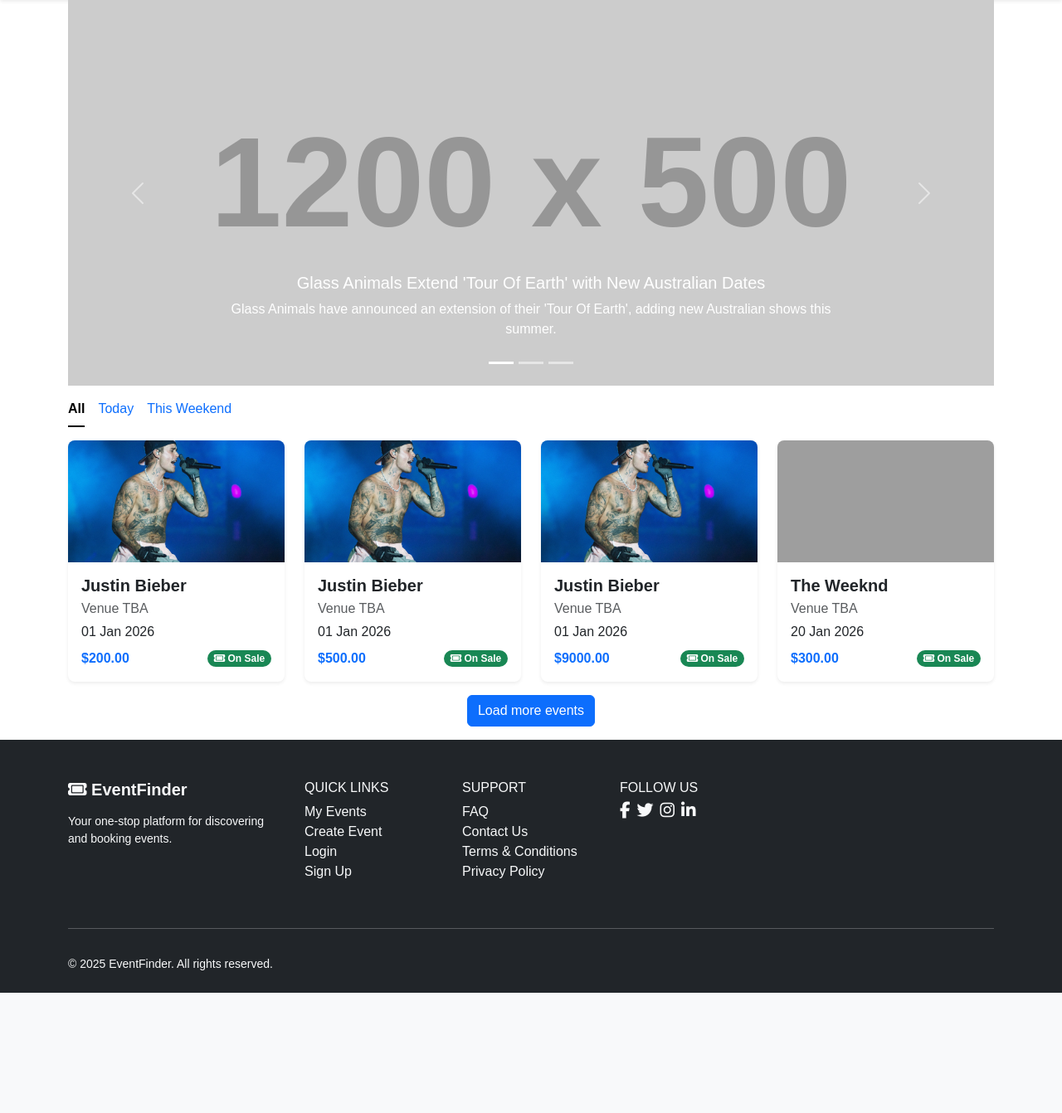
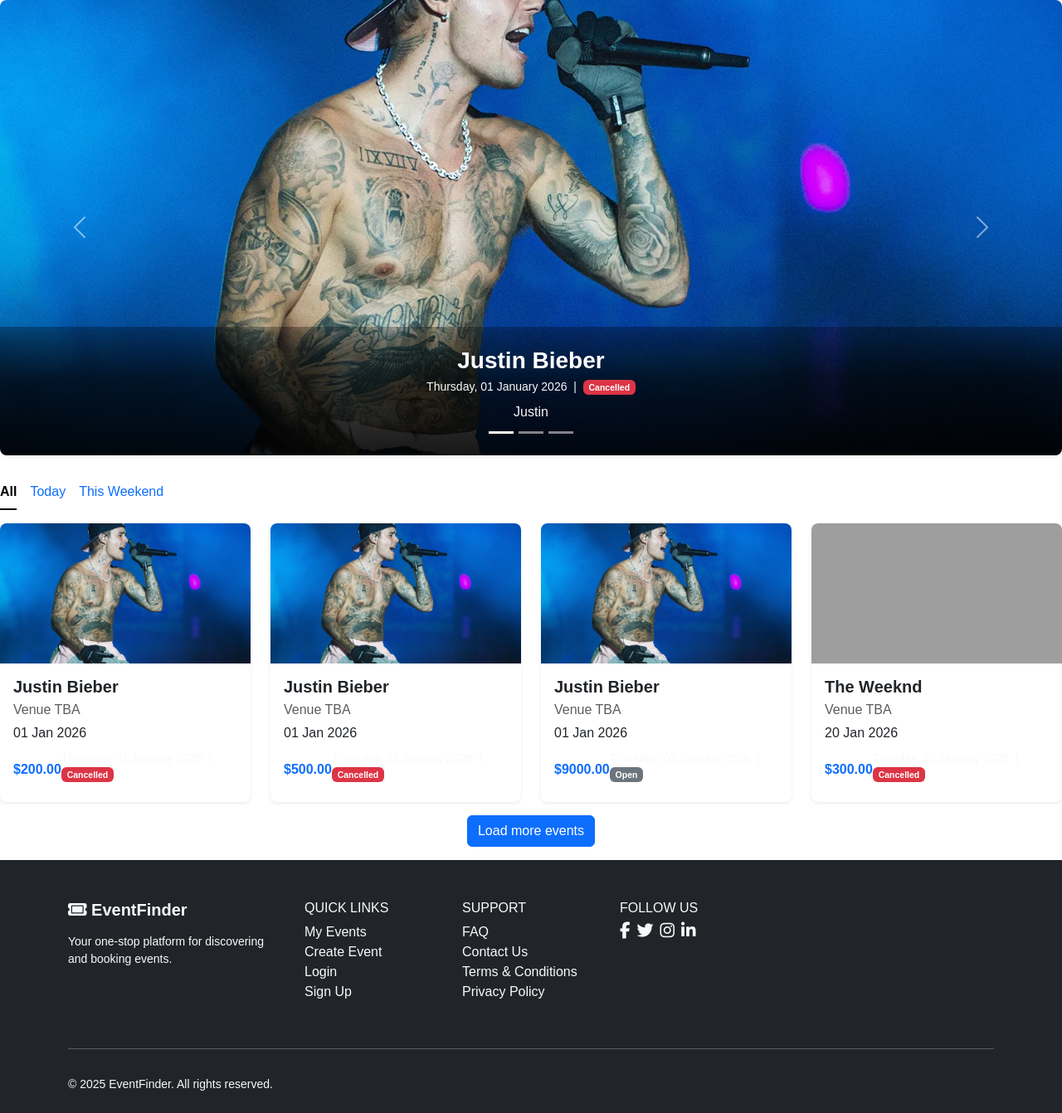
Before and after one commit to suzuki-02/a2_group24, a Flask app: page / in a window 1280 px wide. Shown: the part 94-1436 px from the top of the page at 83% size. Before the commit the page ends 1291 px from the top, so only its background shows below. Run offline with Flask 3, Linux system fonts and the light colour scheme; grey boxes labelled with a size stand in for pictures from a placeholder-image service; some libraries are stand-ins or nearby versions; grey boxes are pictures that could not be loaded.

Commit message:
Show event status on featured events carousel and update templates

```diff
--- a/website/forms.py
+++ b/website/forms.py
@@ -1,5 +1,5 @@
 from flask_wtf import FlaskForm
-from wtforms.fields import TextAreaField, SubmitField, StringField, PasswordField, DateField, DecimalField, IntegerField
+from wtforms.fields import TextAreaField, SubmitField, StringField, PasswordField, DateField, DecimalField, IntegerField, BooleanField
 from wtforms.validators import InputRequired, Email, EqualTo, NumberRange
 from flask_wtf.file import FileRequired, FileField, FileAllowed, ValidationError
 
@@ -37,6 +37,7 @@
         InputRequired(), NumberRange(min=1, message="At least 1 ticket required")
     ])
     description = TextAreaField('Description', validators=[InputRequired()])
+    featuredevent = BooleanField('Make this a featured event')
     image = FileField('Event Image', validators=[
     FileRequired(message = 'Image cannot be empty'),
     FileAllowed(ALLOWED_FILE, message='Only supports png, jpg, JPG, PNG')])
--- a/website/models.py
+++ b/website/models.py
@@ -31,6 +31,7 @@
     price = db.Column(db.Float, nullable=False)
     description = db.Column(db.String(200))
     image = db.Column(db.String(400))
+    featuredevent = db.Column(db.Boolean, default=False)
 
     # Event state (Open, Inactive, Sold Out, Cancelled)
     status = db.Column(db.String(20), nullable=False, default="Open")
--- a/website/templates/_event_cards.html
+++ b/website/templates/_event_cards.html
@@ -18,9 +18,21 @@
           <p class="fw-semibold text-primary mb-0">
             {{ "$%.2f"|format(event.price) if event.price else "Free" }}
           </p>
-              <span class="badge rounded-pill bg-success">
-                <i class="fa-solid fa-ticket"></i> On Sale
+          <!-- Date and Status -->
+          <p class="text-light mb-2">
+            <small>
+              <i class="bi bi-calendar-event"></i>
+              {{ event.date.strftime('%A, %d %B %Y') if event.date else '' }}
+              &nbsp;|&nbsp;
+              <span class="badge
+                {% if event.status == 'Cancelled' %}bg-danger
+                {% elif event.status == 'Sold Out' %}bg-warning text-dark
+                {% elif event.status == 'Active' %}bg-success
+                {% else %}bg-secondary{% endif %}">
+                {{ event.status or 'Status Unknown' }}
               </span>
+            </small>
+          </p>
         </div>
       </div>
     </div>
--- a/website/templates/base.html
+++ b/website/templates/base.html
@@ -80,29 +80,6 @@
                     </ul>
                 </div>
             </div>
-        </nav>
-
-
-        <!-- The code below is for debugging routes. You can remove it -->
-        <!-- {% if current_user.is_authenticated %}
-        <h2>Hello, {{ current_user.first_name }}!</h2>
-        <a href="{{ url_for('auth.logout') }}">Logout</a>
-        {% else %}
-        <h2>Hello, Guest!</h2>
-        <p><strong>Test Login</strong></p>
-        <p>Email: <code>john@example.com</code></p>
-        <p>Password: <code>pass</code></p>
-        <a href="{{ url_for('auth.login') }}">Login</a>
-        {% endif %}
-        <a href="{{ url_for('auth.register') }}">Register</a>
-        <a href="{{ url_for('main.index') }}">Home</a>
-        <a href="/events/1">Event-1</a>
-        <a href="/events/create">Create an event</a> -->
-        <!-- End debug section -->
-
-        <!-- Navbar -->
-        <nav>
-            <!-- Your navbar should go here -->
         </nav>
 
     <!-- flashes any messages to the user -->
--- a/website/templates/index.html
+++ b/website/templates/index.html
@@ -1,66 +1,10 @@
 {% extends "base.html" %}
 
 {% block content %}
-<!-- Featured events carosel -->
 
-<div class="container overflow-hidden">
-
-  <div id="carouselExampleCaptions" class="carousel slide mb-2">
-    <div class="carousel-indicators">
-      <button type="button" data-bs-target="#carouselExampleCaptions" data-bs-slide-to="0" class="active"
-        aria-current="true" aria-label="Slide 1"></button>
-      <button type="button" data-bs-target="#carouselExampleCaptions" data-bs-slide-to="1"
-        aria-label="Slide 2"></button>
-      <button type="button" data-bs-target="#carouselExampleCaptions" data-bs-slide-to="2"
-        aria-label="Slide 3"></button>
-    </div>
-
-    <div class="carousel-inner">
-
-      <!-- Featured event 1 -->
-      <div class="carousel-item active">
-        <img src="https://placehold.co/1200x500?text=Featured+Event+1" class="d-block w-100 object-fit-cover"
-          alt="Featured event 1 placeholder">
-        <div class="carousel-caption">
-          <h5>Glass Animals Extend 'Tour Of Earth' with New Australian Dates</h5>
-          <p>Glass Animals have announced an extension of their 'Tour Of Earth', adding new Australian
-            shows this summer.
-          </p>
-        </div>
-      </div>
-
-      <!-- Featured event 2 -->
-      <div class="carousel-item">
-        <img src="https://placehold.co/1200x500?text=Featured+Event+2" class="d-block w-100 object-fit-cover"
-          alt="Featured event 2 placeholder">
-        <div class="carousel-caption">
-          <h5>Mac DeMarco Announces New Album 'Guitar' and 2025 Tour Dates</h5>
-          <p>Mac DeMarco has unveiled his new album, Guitar, set for release on August 22, 2025.</p>
-        </div>
-      </div>
-
-      <!-- Featured event 3 -->
-      <div class="carousel-item">
-        <img src="https://placehold.co/1200x500?text=Featured+Event+3" class="d-block w-100 object-fit-cover"
-          alt="Featured event 3 placeholder">
-        <div class="carousel-caption">
-          <h5>Pixies Announce Extra Dates</h5>
-          <p>Massachusetts Indie Rockers announce extra tour dates ahead of their upcoming album release.</p>
-        </div>
-      </div>
-
-    </div>
-
-    <button class="carousel-control-prev" type="button" data-bs-target="#carouselExampleCaptions" data-bs-slide="prev">
-      <span class="carousel-control-prev-icon" aria-hidden="true"></span>
-      <span class="visually-hidden">Previous</span>
-    </button>
-
-    <button class="carousel-control-next" type="button" data-bs-target="#carouselExampleCaptions" data-bs-slide="next">
-      <span class="carousel-control-next-icon" aria-hidden="true"></span>
-      <span class="visually-hidden">Next</span>
-    </button>
-  </div>
+{% if featured_events %}
+  {% include 'partials/featured_carousel.html' %}
+{% endif %}
 
 <!-- Event content -->
 
@@ -82,7 +26,6 @@
     {% include "_event_cards.html" %}
   </div>
 </div>
-
 
 <!-- Load more events button -->
 
--- /dev/null
+++ b/website/templates/partials/featured_carousel.html
@@ -0,0 +1,68 @@
+<!-- Featured Events Carousel -->
+<div class="container-fluid px-0 mb-4">
+  <div id="carouselExampleCaptions" class="carousel slide" data-bs-ride="carousel">
+
+    <!-- Carousel indicators -->
+    <div class="carousel-indicators">
+      {% for event in featured_events %}
+      <button type="button"
+              data-bs-target="#carouselExampleCaptions"
+              data-bs-slide-to="{{ loop.index0 }}"
+              {% if loop.first %}class="active" aria-current="true"{% endif %}
+              aria-label="Slide {{ loop.index }}">
+      </button>
+      {% endfor %}
+    </div>
+
+    <!-- Carousel inner -->
+    <div class="carousel-inner rounded-3 shadow-sm">
+      {% for event in featured_events %}
+      <div class="carousel-item {% if loop.first %}active{% endif %}">
+        <div class="ratio ratio-21x9">
+          <img src="{{ event.image or 'https://placehold.co/1200x600?text=Featured+Event' }}"
+               class="d-block w-100 object-fit-cover"
+               alt="{{ event.title }}">
+        </div>
+
+        <!-- Caption with overlay -->
+        <div class="carousel-caption d-none d-md-block position-absolute bottom-0 start-0 end-0 p-4"
+             style="background: linear-gradient(to top, rgba(0,0,0,0.9) 0%, rgba(0,0,0,0.7) 60%, rgba(0,0,0,0.3) 100%);">
+
+          <!-- Title -->
+          <h3 class="fw-bold text-white mb-1">{{ event.title }}</h3>
+
+          <!-- Date and Status -->
+          <p class="text-light mb-2">
+            <small>
+              <i class="bi bi-calendar-event"></i>
+              {{ event.date.strftime('%A, %d %B %Y') if event.date else '' }}
+              &nbsp;|&nbsp;
+              <span class="badge
+                {% if event.status == 'Cancelled' %}bg-danger
+                {% elif event.status == 'Sold Out' %}bg-warning text-dark
+                {% elif event.status == 'Active' %}bg-success
+                {% else %}bg-secondary{% endif %}">
+                {{ event.status or 'Status Unknown' }}
+              </span>
+            </small>
+          </p>
+
+          <!-- Description -->
+          <p class="text-light">{{ event.description or 'No description available.' }}</p>
+        </div>
+      </div>
+      {% endfor %}
+    </div>
+
+    <!-- Carousel controls -->
+    <button class="carousel-control-prev" type="button" data-bs-target="#carouselExampleCaptions" data-bs-slide="prev">
+      <span class="carousel-control-prev-icon" aria-hidden="true"></span>
+      <span class="visually-hidden">Previous</span>
+    </button>
+    <button class="carousel-control-next" type="button" data-bs-target="#carouselExampleCaptions" data-bs-slide="next">
+      <span class="carousel-control-next-icon" aria-hidden="true"></span>
+      <span class="visually-hidden">Next</span>
+    </button>
+
+  </div>
+</div>
--- a/website/views.py
+++ b/website/views.py
@@ -47,8 +47,25 @@
             .all()
         )
 
+    # --- FEATURED EVENTS ---
+    featured_events = (
+        Event.query
+        .filter_by(featuredevent=True)
+        .filter(Event.date != None)
+        .order_by(db.func.julianday(Event.date).asc())
+        .limit(5)  # optional: limit how many slides appear
+        .all()
+    )
+
     print(f"DEBUG: {len(events)} events found for filter '{filter_type}'")
-    return render_template('index.html', events=events, active_filter=filter_type)
+    print(f"DEBUG: {len(featured_events)} featured events found")
+
+    return render_template(
+        'index.html',
+        events=events,
+        featured_events=featured_events,
+        active_filter=filter_type
+    )
 
 @main_bp.route('/events/filter')
 def filter_events():
```
Also changed, not shown: website/events.py (+22 -16 lines), website/templates/events/create.html (+7 -0 lines), instance/sitedata.sqlite. Lines whose indentation alone changed are shown as unchanged.
